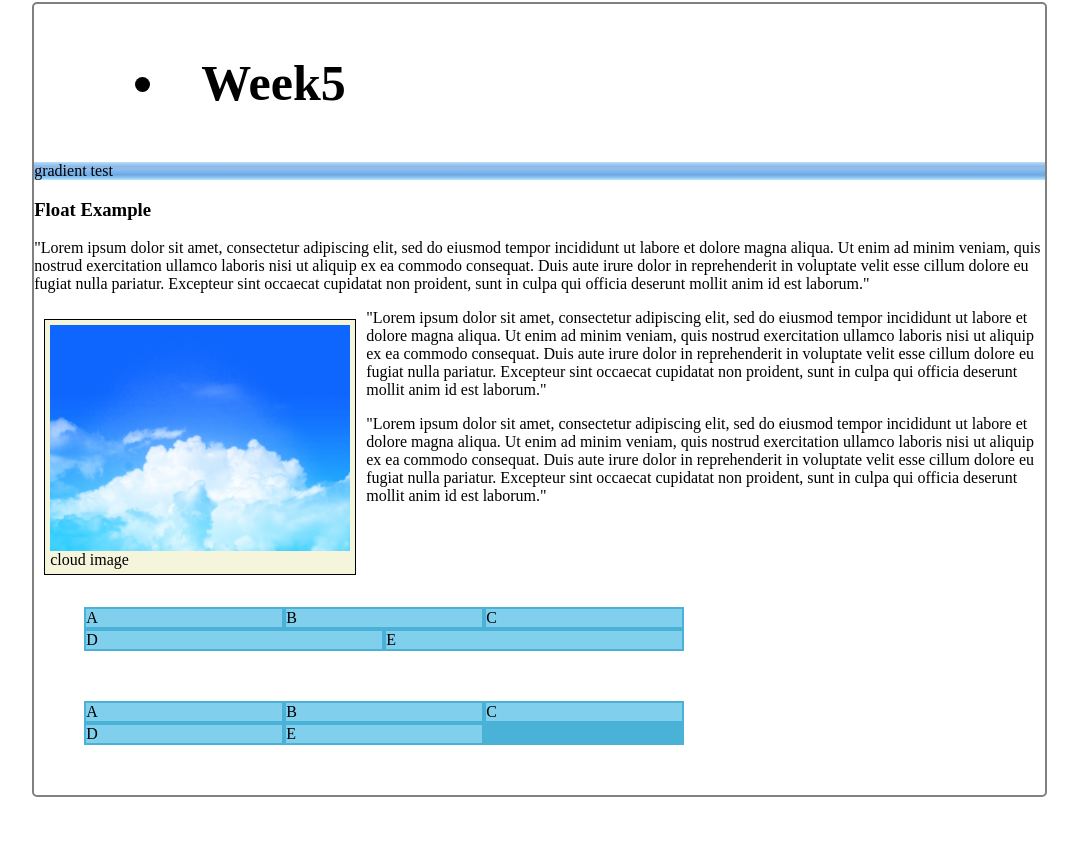
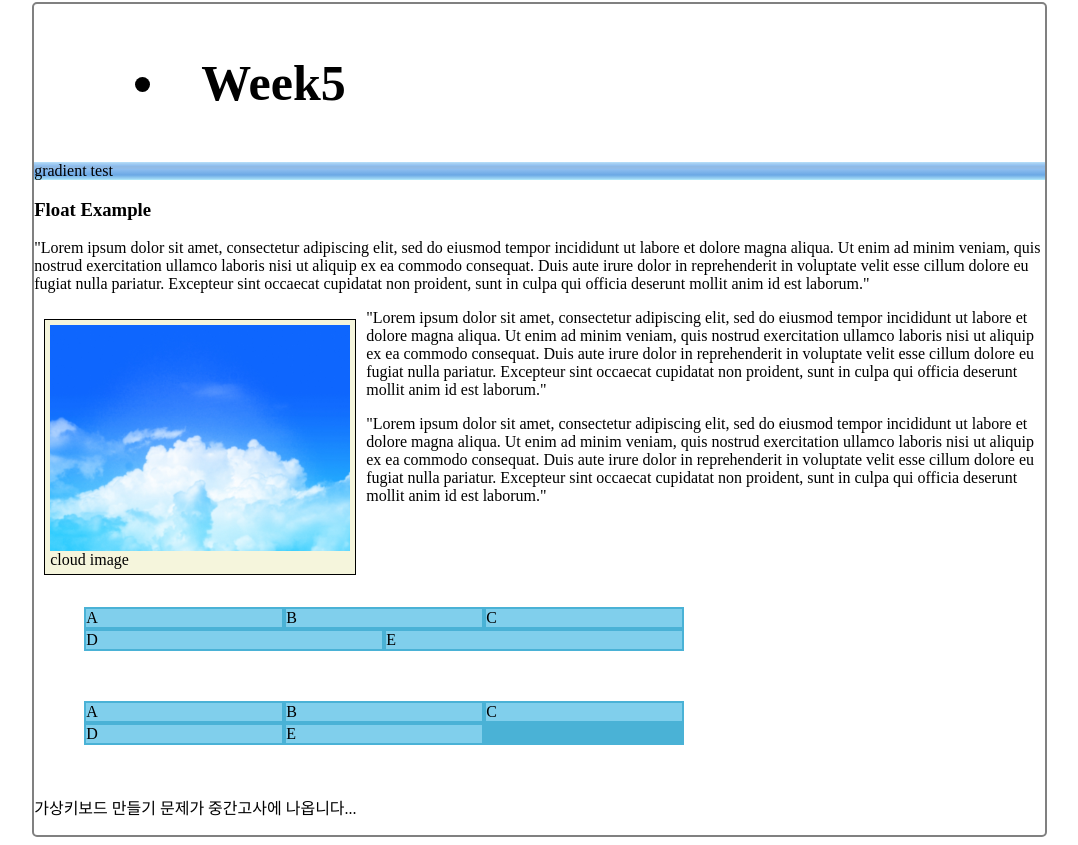
Before and after one commit to hw4n2/hw4n2.github.io, a plain HTML site: page index.html in a window 1280 px wide. Shown: the part 1300-2145 px from the top of the page, without its empty margins (39-1117 px from the left). Before the commit the page ends 2105 px from the top, so only its background shows below. Drawn offline with Linux system fonts and the light colour scheme.

Commit message:
artificialkeyboard

```diff
--- a/index.html
+++ b/index.html
@@ -225,6 +225,7 @@
                     <div>D</div>
                     <div>E</div>
                 </div>
+                <p>가상키보드 만들기 문제가 중간고사에 나옵니다...</p>
             </div>
 
 
```
